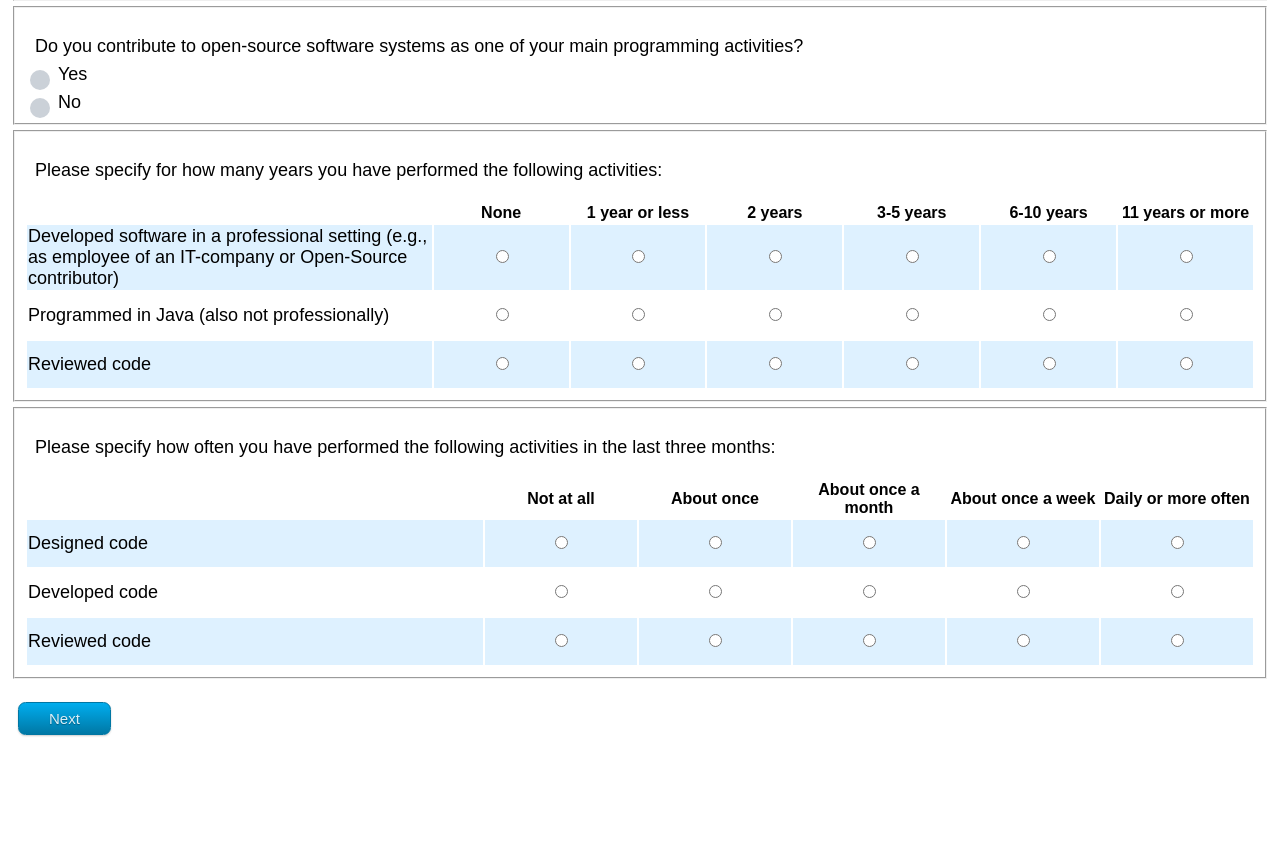
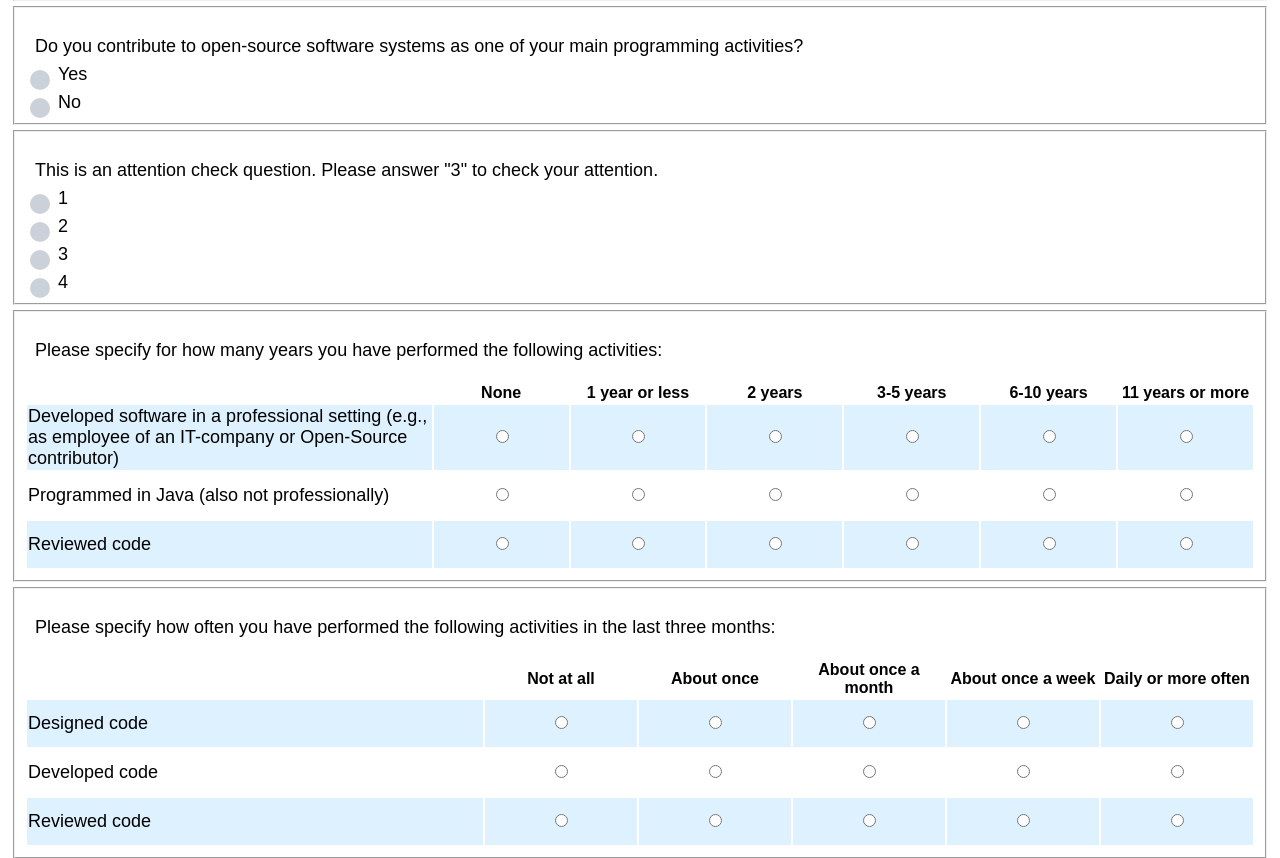
Before and after one commit to Asysay/tool, a Flask app: page /dem_questions in a window 1280 px wide. Shown: the part 484-1342 px from the top of the page. Before the commit the page ends 1221 px from the top, so only its background shows below. Run offline with Flask 3, Linux system fonts and the light colour scheme; parts of the project's set-up code (start-up, migrations or seed data) failed here and were passed over.

Commit message:
Attention checks

```diff
--- a/templates/dem_questions.html
+++ b/templates/dem_questions.html
@@ -275,6 +275,13 @@
                     <label><input type="radio" name="question_dem8" id="qdem82" value="1" class="option-input radio">No</label><br>
                 </fieldset>
 
+                <fieldset id="fieldset_question_att_check" class="container_radio_buttons"><p>This is an attention check question. Please answer "3" to check your attention.</p>
+                    <label><input type="radio" name="question_att_check" id="att_check1" value="1" class="option-input radio" required>1</label><br>
+                    <label><input type="radio" name="question_att_check" id="att_check2" value="2" class="option-input radio">2</label><br>
+                    <label><input type="radio" name="question_att_check" id="att_check3" value="3" class="option-input radio">3</label><br>
+                    <label><input type="radio" name="question_att_check" id="att_check4" value="4" class="option-input radio">4</label><br>
+                </fieldset>
+
 
                 <fieldset id="fieldset_question_years" class="container_radio_buttons"><p>Please specify for how many years you have performed the following activities: </p>
                     <table class="striped-columns border">
```
Also changed, not shown: 3 other files.
